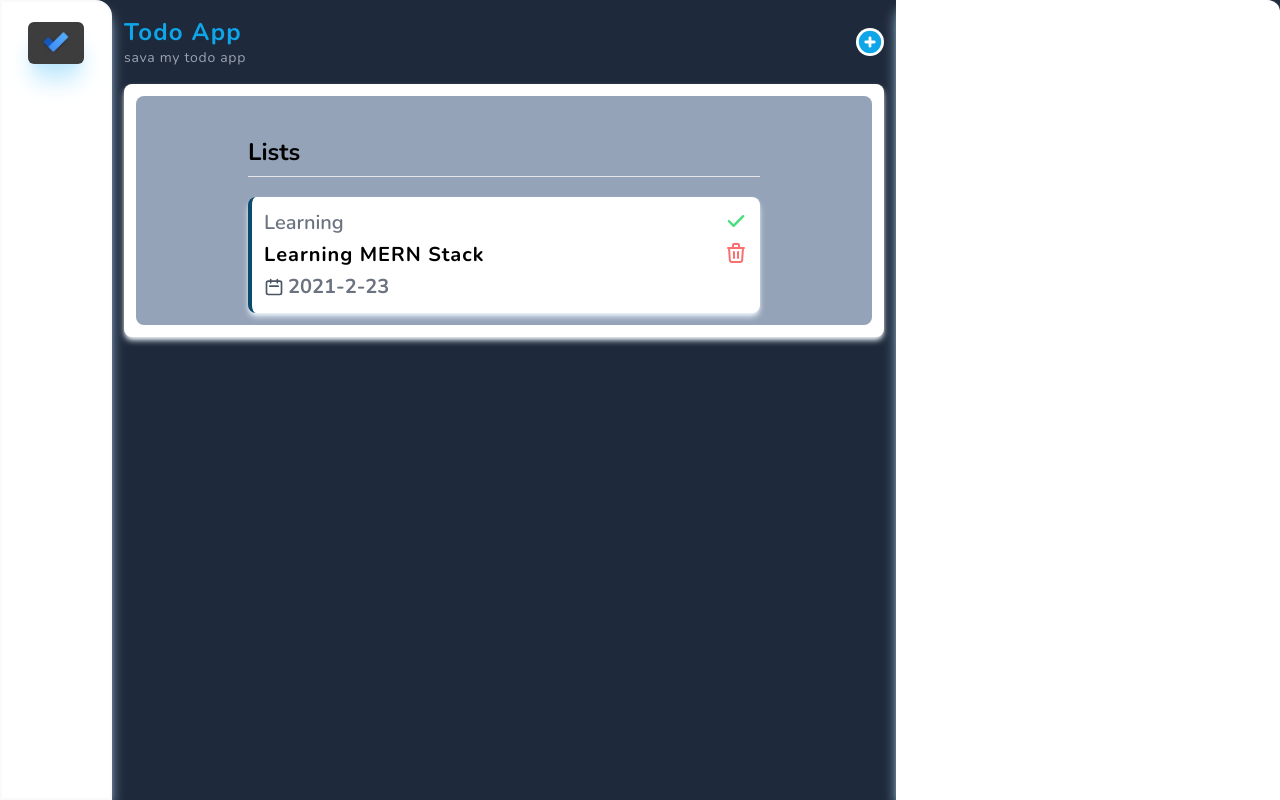
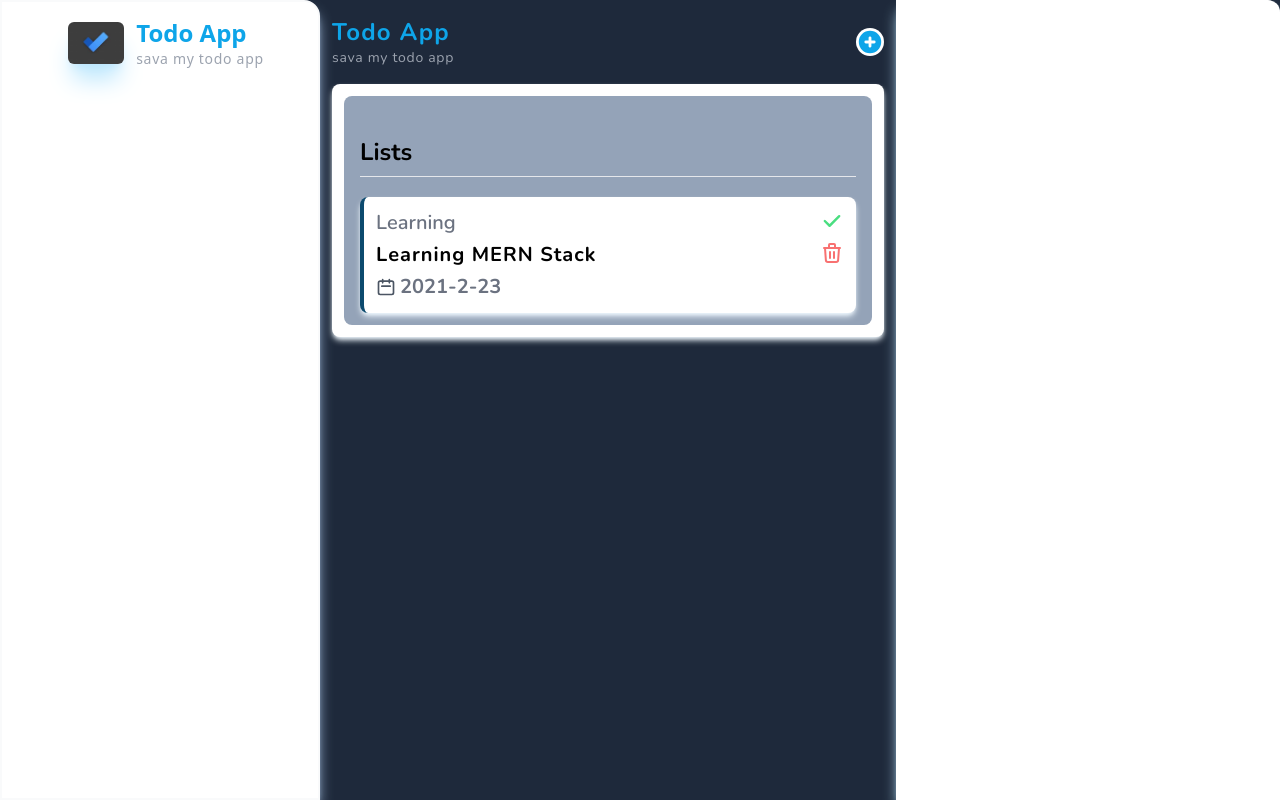
Before and after one commit to SubairMohamed/todo-app, a React (Create React App) app: page / in a window 1280 px wide. Built offline with nearby package versions, Linux system fonts and the light colour scheme.

Commit message:
todo-tenth

```diff
--- a/src/components/Asides/Left.jsx
+++ b/src/components/Asides/Left.jsx
@@ -1,9 +1,15 @@
 const Left = () => {
     return (
         // left side
-        <aside id="left" className="w-20 lg:w-28 flex-none shadow-lg shadow-blue-200 border-gray-50 border-2 rounded-tr-2xl bg-white">
-            <div className="logo my-5 mx-3 rounded-full flex justify-center items-center">
-                <img src="/images/todo logo 1.jpg" className="lg:w-14 lg:h-auto m-0 p-0 rounded-md shadow-sky-200 shadow-xl flex justify-center items-center" />
+        <aside id="left" className="w-20 lg:w-28 xl:w-80 flex-none shadow-lg shadow-blue-200 border-gray-50 border-2 rounded-tr-2xl bg-white">
+            <div id="logo" className="flex items-center justify-center">
+                <div className="my-5 mx-3 rounded-full flex justify-center items-center">
+                    <img src="/images/todo logo 1.jpg" className="lg:w-14 lg:h-auto m-0 p-0 rounded-md shadow-sky-200 shadow-xl flex justify-center items-center" />
+                </div>
+                <div id="logo-texts" className="hidden xl:block">
+                    <h1 className="text-2xl font-bold text-sky-500">Todo App</h1>
+                    <p className="text-sm text-gray-400 tracking-wider">sava my todo app</p>
+                </div>
             </div>
         </aside>
     )
--- a/src/components/Asides/Right.jsx
+++ b/src/components/Asides/Right.jsx
@@ -1,7 +1,7 @@
 const Right = () => {
     return (
         // right side
-        <aside id="right" className="sm:hidden md:block md:w-80 lg:w-96 shadow-sky-200 shadow-lg rounded-tr-xl bg-white">
+        <aside id="right" className="hidden lg:block lg:w-80 xl:w-96 shadow-sky-200 shadow-lg rounded-tr-xl bg-white">
 
         </aside>
     )
```
